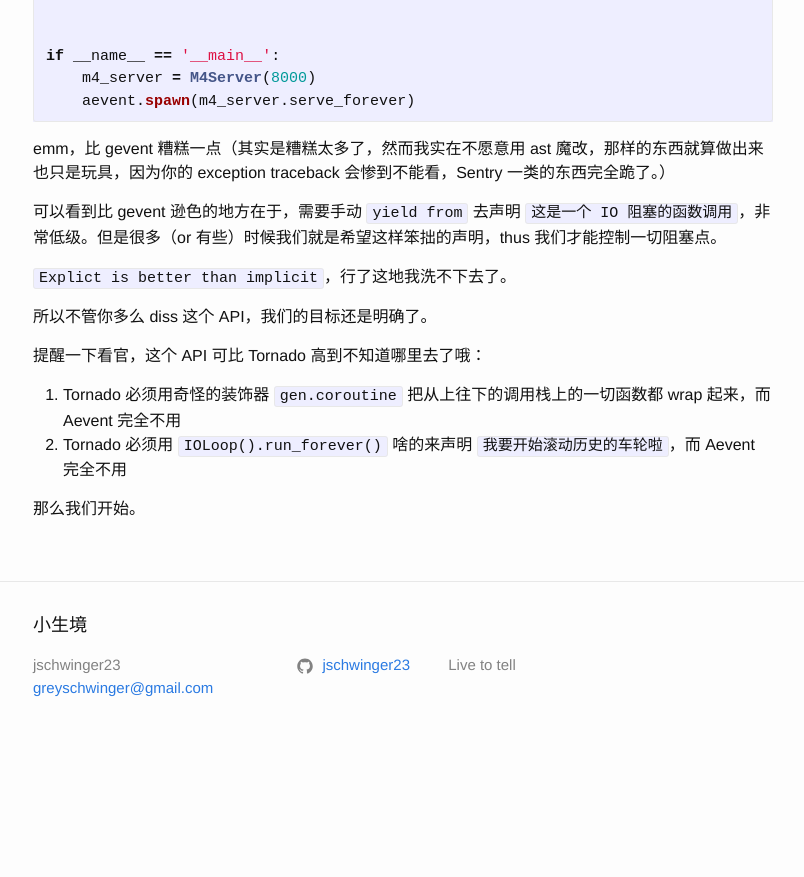
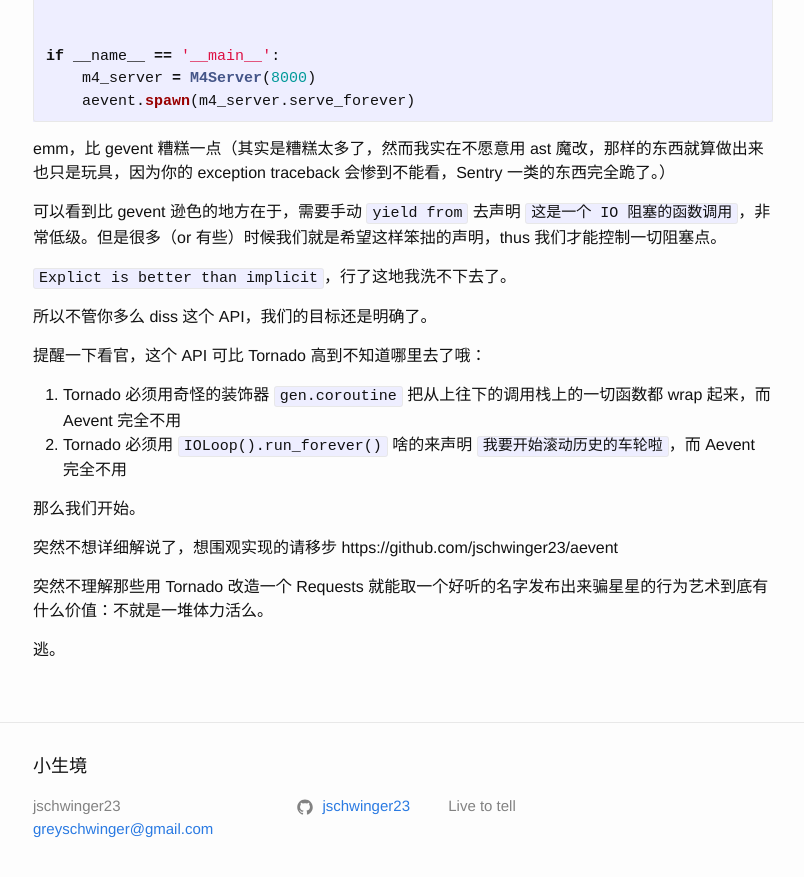
Before and after one commit to jschwinger233/jschwinger23.github.io, a Jekyll site: the page built from _posts/2017-12-19- yield from socket.connect().md, in a window 1280 px wide and 900 px high, scrolled down 4766 px. Shown: the top 877 px of the window, without its empty margins (237-1041 px from the left). Built offline with Jekyll 4.4.1, drawn with Linux system fonts in a browser that asks for light colours; our own code applies the rules of GitHub Pages for plain Markdown files; before the commit the page ends 5525 px from its top, so only the background shows below that.

Commit message:
end with third post

```diff
--- a/_posts/2017-12-19- yield from socket.connect().md
+++ b/_posts/2017-12-19- yield from socket.connect().md
@@ -226,3 +226,9 @@ emm，比 gevent 糟糕一点（其实是糟糕太多了，然而我实在不愿
 2. Tornado 必须用 `IOLoop().run_forever()` 啥的来声明 `我要开始滚动历史的车轮啦`，而 Aevent 完全不用
 
 那么我们开始。
+
+突然不想详细解说了，想围观实现的请移步 https://github.com/jschwinger23/aevent
+
+突然不理解那些用 Tornado 改造一个 Requests 就能取一个好听的名字发布出来骗星星的行为艺术到底有什么价值：不就是一堆体力活么。
+
+逃。
```
Also changed, not shown: 1 other file.
